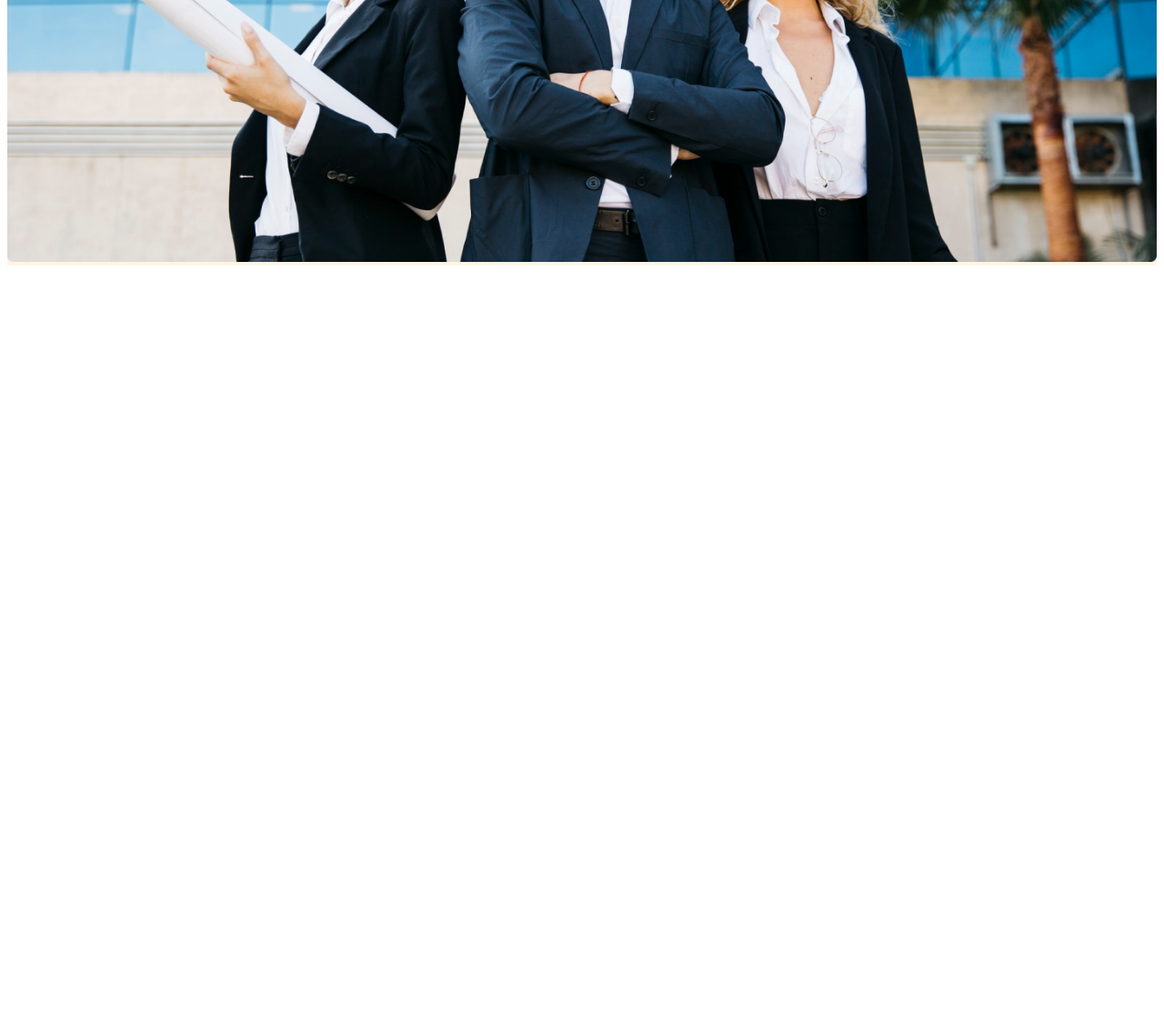
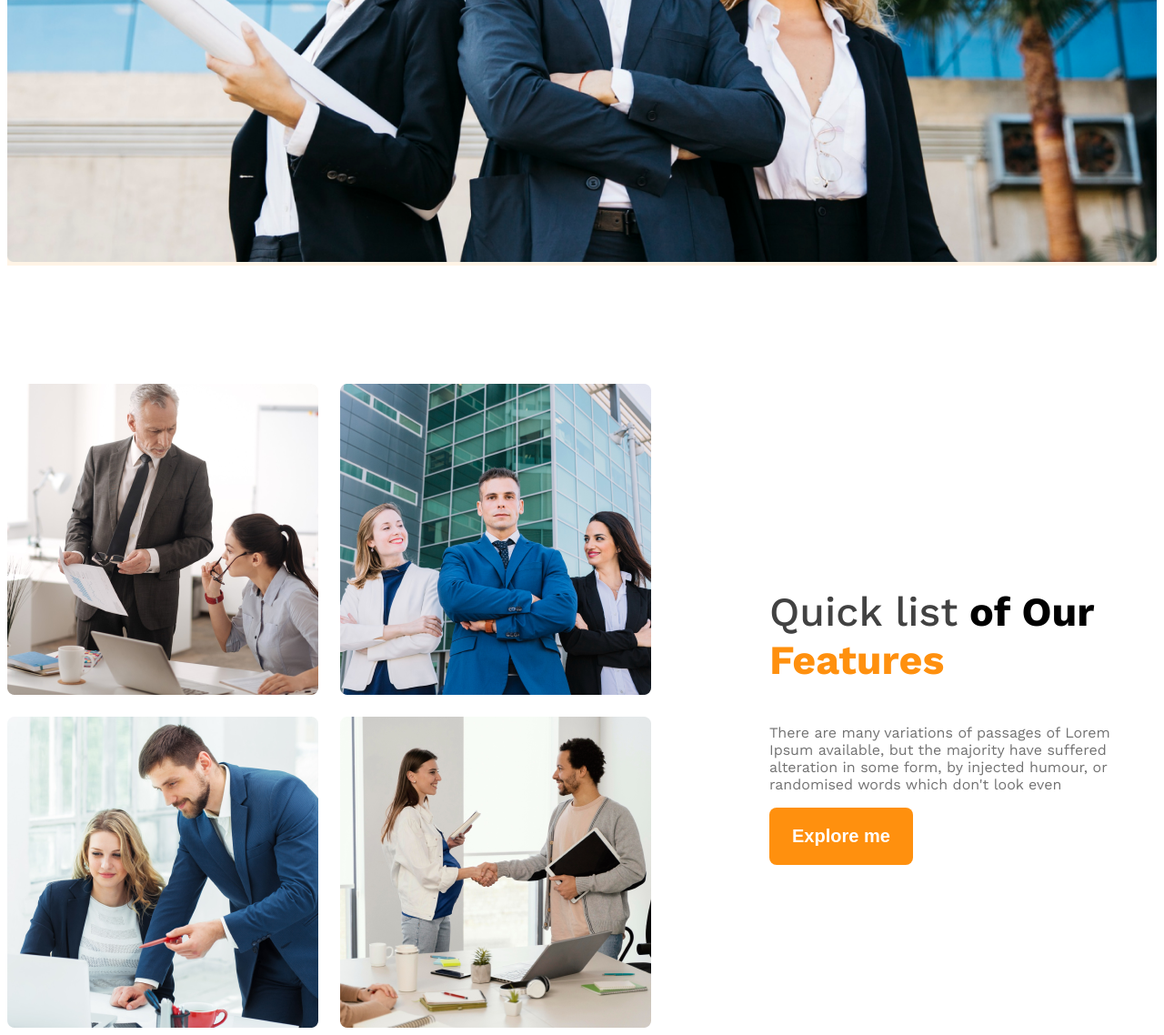
Before and after one commit to TanimMAnto/my-architect-website, a plain HTML site: page index.html in a window 1280 px wide. Shown: the part 892-2030 px from the top of the page at 91% size. Before the commit the page ends 1192 px from the top, so only its background shows below. Drawn offline with nearby package versions, Linux system fonts and the light colour scheme.

Commit message:
added file-3

```diff
--- a/index.html
+++ b/index.html
@@ -28,7 +28,21 @@
         </div>
     </header>
     <main>
+        <section class="teams display-flex">
+            <div class="team-img-container">
+                <img src="images/team1.png" alt="two architect discussing about design">
+                <img src="images/team2.png" alt="">
+                <img src="images/team3.png" alt="">
+                <img src="images/team4.png" alt="">
 
+            </div>
+            <div class="our-features">
+                <h3 class="feature-title"><span id="list-1" class="text-gray">Quick list</span> <span id="list-2">of Our</span> <span id="list-3" class="text-primary">Features</span></h3>
+               <p class="description light-gray">There are many variations of passages of Lorem Ipsum available, but the majority have suffered alteration in some form, by injected humour, or randomised words which don't look even</p>
+               <button class="btn-primary">Explore me</button>
+            </div>
+
+        </section>
     </main>
     <footer>
 
--- a/style/architect.css
+++ b/style/architect.css
@@ -7,6 +7,15 @@
   font-weight: 400;
   font-style: normal;
 }
+main{
+    max-width: 1440px;
+    margin: 0 auto;
+}
+
+main > section{
+  margin-top: 130px ;
+}
+
 /* shared style */
 .display-flex{
      display: flex;
@@ -16,8 +25,12 @@
     color: #424242
 }
  /* dark-1 */
- .text-gray{
-    color: #424242
+ .light-gray{
+    color: #727272
+ }
+
+ .text-primary{
+  color: #ff900e;
  }
 
  .bg-light{
@@ -79,11 +92,53 @@
   width: 100%;
 }
 
+/* team and feature relate */
+.teams{
+  align-items: center;
+}
+
+.team-img-container{
+  display: grid;
+  grid-template-columns: repeat(2, 1fr);
+  gap: 24px;
+}
+
+.our-features{
+  margin-left: 130px;
+  max-width: 537px;
+}
+
+.feature-title{
+  font-size: 2.8rem;
+  font-weight: 700;
+}
+
+#list-1{
+  font-weight: 500;
+}
+
 /* responsive */
 
 @media screen and (max-width: 625px){
-   .navbar, .nav-links{
+   .navbar, .nav-links, .teams{
       flex-direction: column;
    }
 
+   .team-img-container{
+    grid-template-columns: repeat(1, 1fr);
+   }
+  .our-features{
+    margin-left: 20px;
+  }
+
 }
+
+/* medium */
+@media screen and (min-width: 576px) and (max-width: 992px) {
+  .teams{
+    flex-direction: column;
+  }
+  .our-team{
+    margin-left: 50px auto ;
+  }
+}
```
